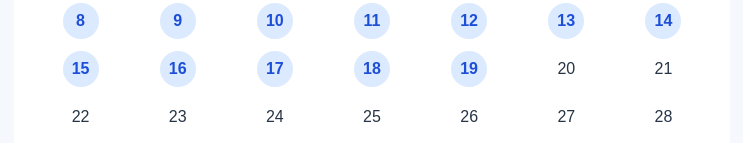
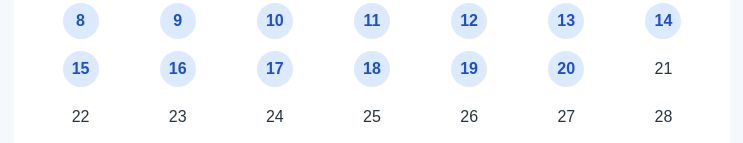
Before and after one commit to hmda849/ai-useful-site, a plain HTML site: page calendar.html in a window 1280 px wide. Shown: the part 263-406 px from the top of the page, without its empty margins (268-1011 px from the left). Drawn offline with Linux system fonts and the light colour scheme.

Commit message:
Update article calendar

```diff
--- a/calendar.html
+++ b/calendar.html
@@ -96,7 +96,7 @@ td a:hover {
 </div>
 
 <script>
-const articleDates = new Set(["2026-11-08", "2026-11-09", "2026-11-10", "2026-11-11", "2026-11-12", "2026-11-13", "2026-11-14", "2026-11-15", "2026-11-16", "2026-11-17", "2026-11-18", "2026-11-19"]);
+const articleDates = new Set(["2026-11-08", "2026-11-09", "2026-11-10", "2026-11-11", "2026-11-12", "2026-11-13", "2026-11-14", "2026-11-15", "2026-11-16", "2026-11-17", "2026-11-18", "2026-11-19", "2026-11-20"]);
 let current = new Date();
 current.setDate(1);
 
```
